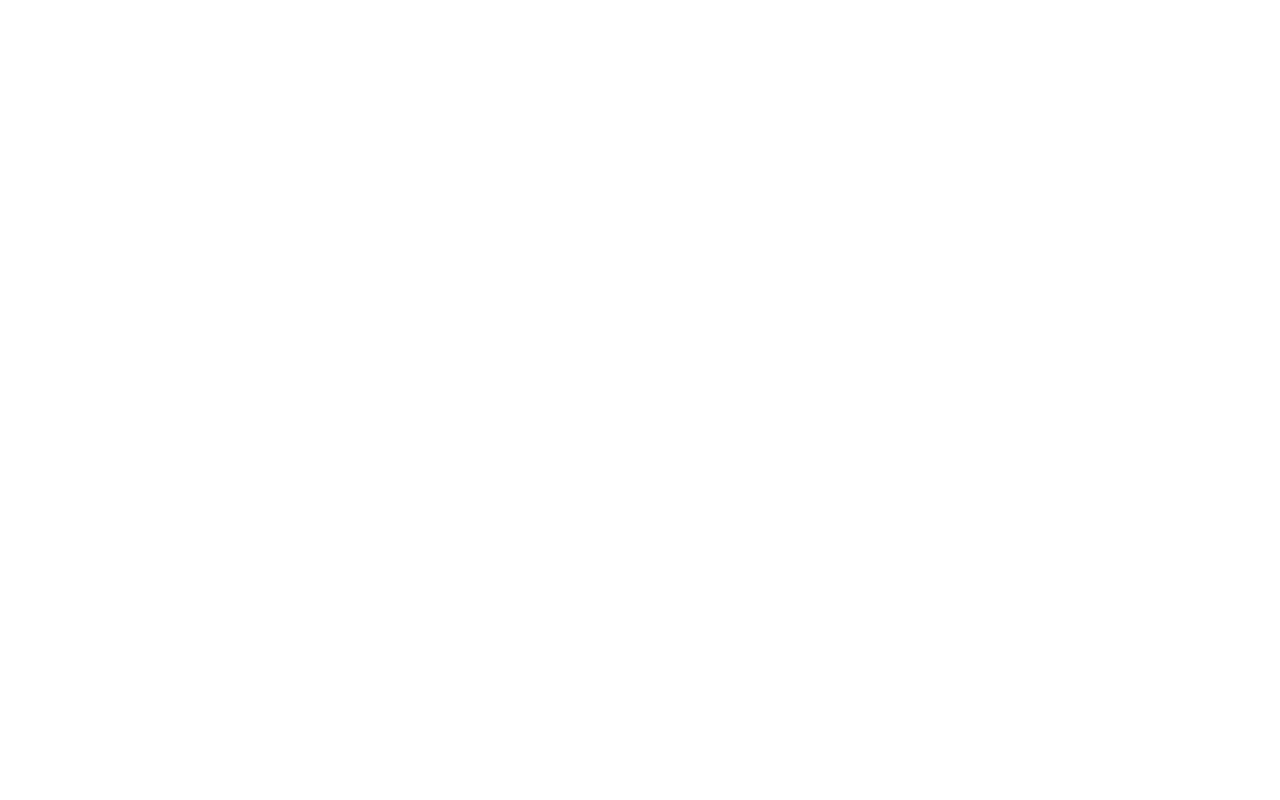
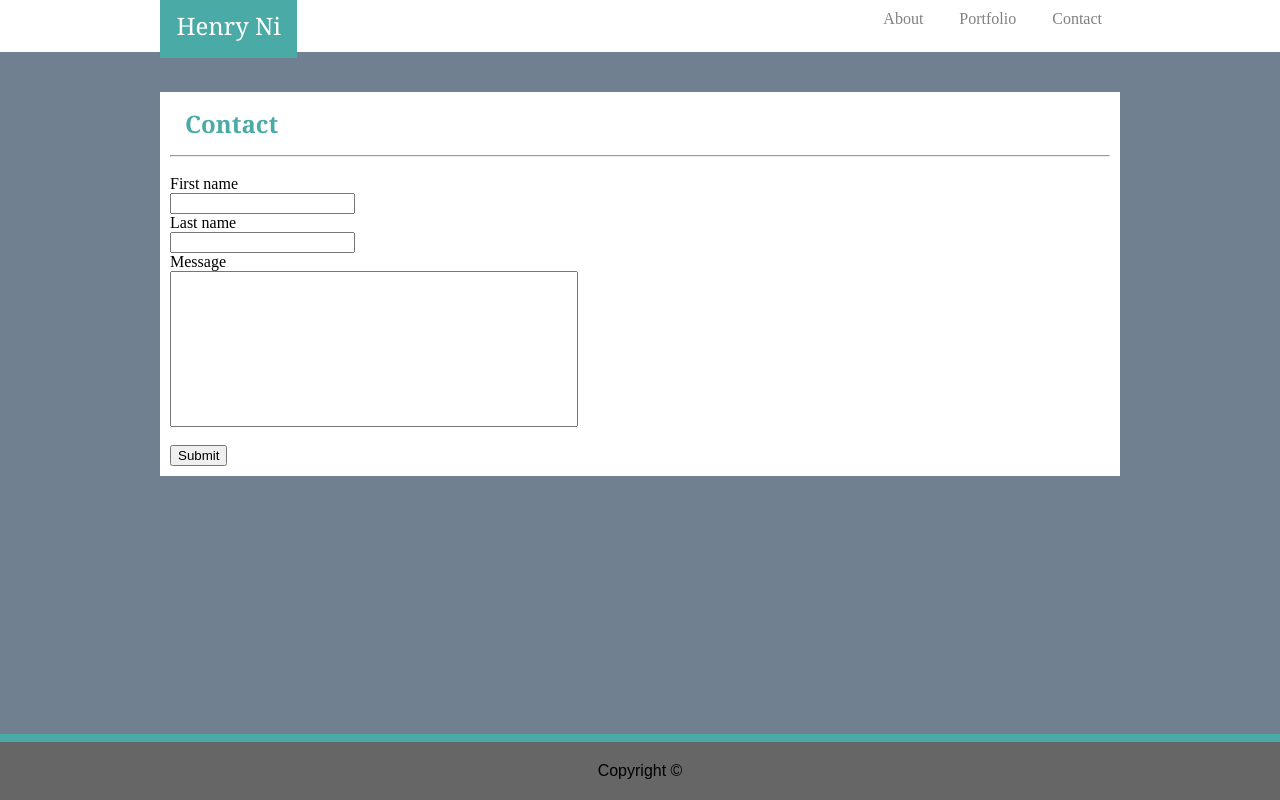
Before and after one commit to henryni914/Basic-Portfolio, a plain HTML site: page contact.html in a window 1280 px wide. Drawn offline with Linux system fonts and the light colour scheme.

Commit message:
added code inside contact and portfolio html and linked all pages

```diff
--- a/assets/css/style.css
+++ b/assets/css/style.css
@@ -18,9 +18,6 @@ body {
     height: 60px;
 }
 
-header {
-    font-family: Georgia, 'Times New Roman', Times, serif;
-}
 .name {
     font-family: Georgia, 'Times New Roman', Times, serif;
     background-color: #4aaaa5;
@@ -34,13 +31,14 @@ a {
     float: right;
     color: grey;
     padding: 18px;
+    text-decoration: none;
 }
 
 .banner-2 {
     background-color: white;
     width: 960px;
     margin: 0 auto;
-    margin-top: 20px;
+    margin-top: 40px;
 }
 
 .middle {
@@ -54,7 +52,7 @@ a {
      text-align: left;
      color: #4aaaa5;
      padding: 15px;
- }
+}
 
 hr {
     margin: 0 auto;
@@ -73,7 +71,7 @@ p {
 
 .footer {
     background-color: #666666;
-    position: absolute;
+    position: fixed;
     bottom: 0;
     left: 0;
     right: 0;
--- a/contact.html
+++ b/contact.html
@@ -0,0 +1,43 @@
+<!DOCTYPE html>
+<html lang="en">
+<head>
+    <meta charset="UTF-8">
+    <meta name="viewport" content="width=device-width, initial-scale=1.0">
+    <meta http-equiv="X-UA-Compatible" content="ie=edge">
+    <title>About Me</title>
+    <link rel="stylesheet" type="text/css" href="assets/css/style.css">
+</head>
+<body>
+    <div class="banner">
+        <div class="container">
+            <header class="name">Henry Ni</header>
+            <a class="contact" href="contact.html">Contact</a>
+            <a class="portfolio" href="portfolio.html">Portfolio</a>
+            <a class="about" href="index.html">About</a>
+        </div>
+    </div>
+
+    <div class="banner-2">
+        <div class="middle">
+            <h2 class="header-2">Contact</h2>
+            <hr>
+            <br>
+            <form action="/action_page.php">
+            First name<br>
+            <input type="text" name="firstname" value="">
+            <br>
+            Last name<br>
+            <input type="text" name="lastname" value="">
+            <br>
+            Message<br>
+            <input type="text" name="message" value="" style="height: 150px;width: 400px;">
+            <br>
+            <br>
+            <input type="submit" value="Submit" style="margin-bottom: 10px;">
+            </form>
+        </div>
+    </div>
+    <footer class="footer">
+        <p id="copyright">Copyright &#169</p>
+    </footer>
+</body>
```
Also changed, not shown: index.html (+4 -4 lines), portfolio.html (+33 -0 lines).
